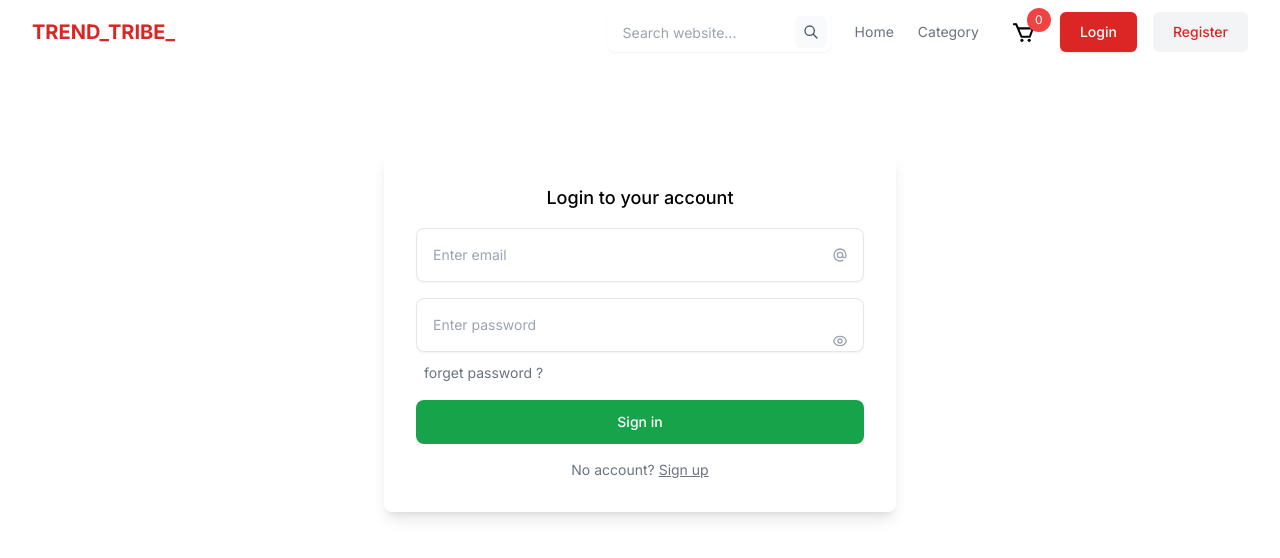
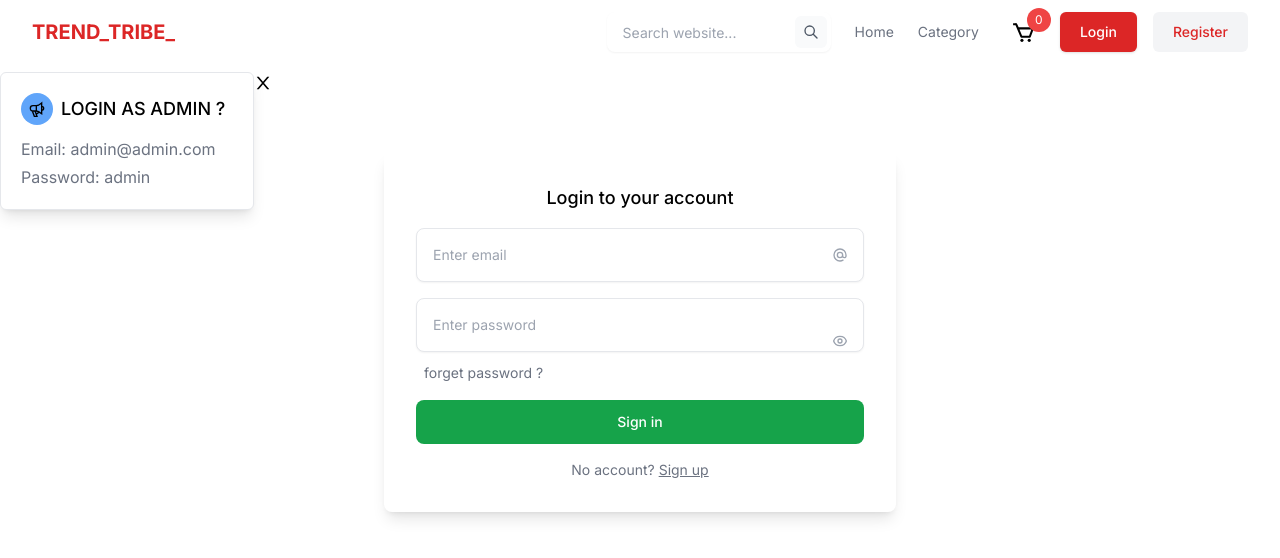
Before and after one commit to okay-himanshu/e-commerce, a React (Vite) app in the folder client/: page /login in a window 1280 px wide. Shown: the top 558 px of the page. Built offline with nearby package versions, Linux system fonts and the light colour scheme; a web font is replaced by a local one.

Commit message:
login redesigned

```diff
--- a/client/src/components/Login.jsx
+++ b/client/src/components/Login.jsx
@@ -1,7 +1,9 @@
-import React from "react";
+import React, { useState } from "react";
 import axios from "axios";
 import { NavLink, useNavigate } from "react-router-dom";
 import toast from "react-hot-toast";
+import { AiOutlineClose } from "react-icons/ai";
+import { GrAnnounce } from "react-icons/gr";
 
 import env_config from "../config/env_config";
 import { useAuth } from "../contexts/auth";
@@ -10,6 +12,7 @@ const Login = () => {
   const [email, setEmail] = React.useState("");
   const [password, setPassword] = React.useState("");
   const [auth, setAuth] = useAuth();
+  const [closeBanner, setCloseBanner] = useState(true);
 
   const navigate = useNavigate();
   const API_ENDPOINT = env_config.VITE_API_ENDPOINTS;
@@ -44,9 +47,44 @@ const Login = () => {
     if (auth) navigate("/");
   }, []);
 
+  const handleBannerClose = () => setCloseBanner(true);
+
+  React.useEffect(() => {
+    const timer = setTimeout(() => {
+      setCloseBanner(false);
+    }, 1000);
+
+    return () => clearTimeout(timer);
+  }, []);
+
   return (
     <>
-      <div className="mx-auto max-w-screen-xl px-4 py-16 sm:px-6 lg:px-8 ">
+      <div className=" relative mx-auto max-w-screen-xl px-4 py-16 sm:px-6 lg:px-8 ">
+        <div
+          className={`${
+            closeBanner ? " transform -translate-x-96 " : " transform "
+          } absolute left-0 top-0 z-10 rounded-md border bg-white p-5 mt-2 shadow-lg transition-transform duration-500 ease-in-out`}
+        >
+          <div className="flex items-center gap-2">
+            <span className="shrink-0 rounded-full bg-blue-400 p-2 text-white">
+              {<GrAnnounce color="#fff" />}
+            </span>
+
+            <p className="font-medium sm:text-lg">LOGIN AS ADMIN ?</p>
+            <hr />
+          </div>
+
+          <p className="mt-3 text-gray-500">Email: admin@admin.com</p>
+          <p className="mt-1 text-gray-500">Password: admin</p>
+
+          <div
+            className="absolute top-0 -right-5 cursor-pointer"
+            onClick={handleBannerClose}
+          >
+            <AiOutlineClose size={20} />
+          </div>
+        </div>
+
         <div className="mx-auto max-w-lg">
           <form
             onSubmit={handleSubmit}
```
